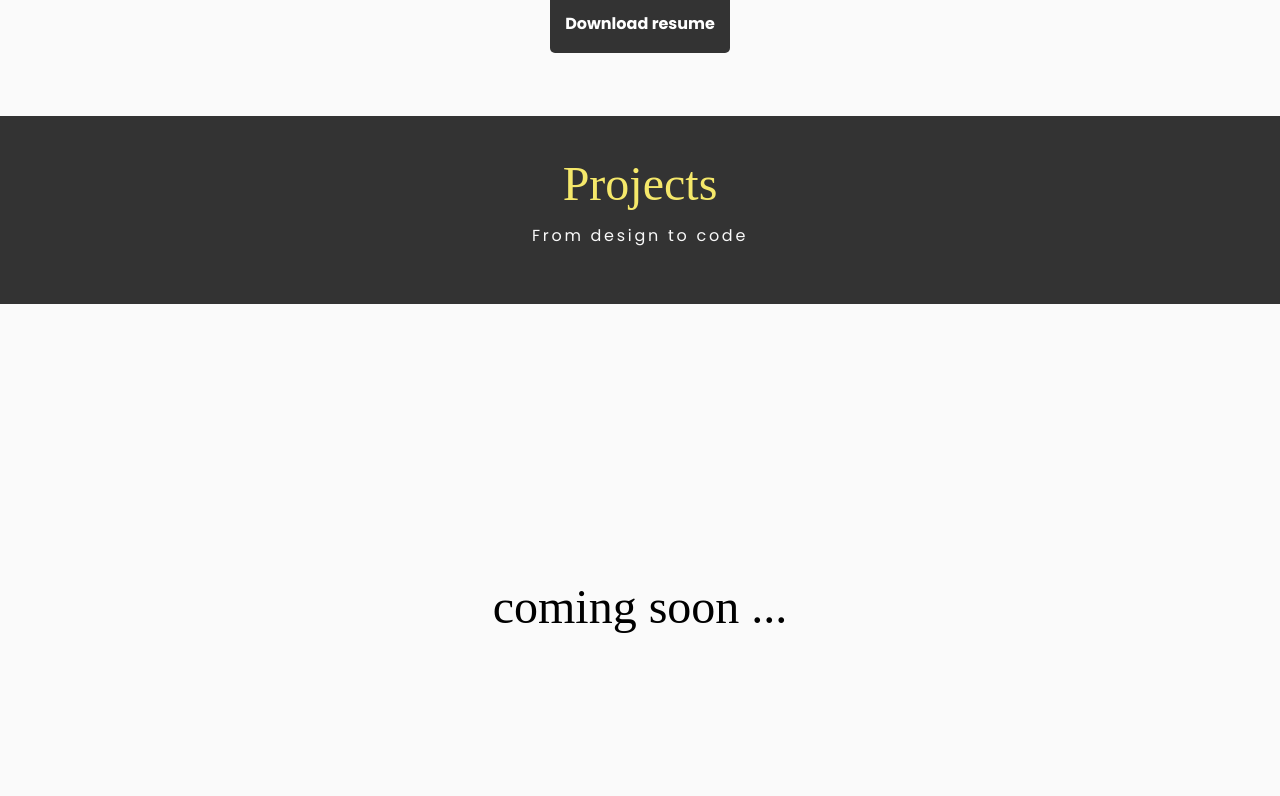
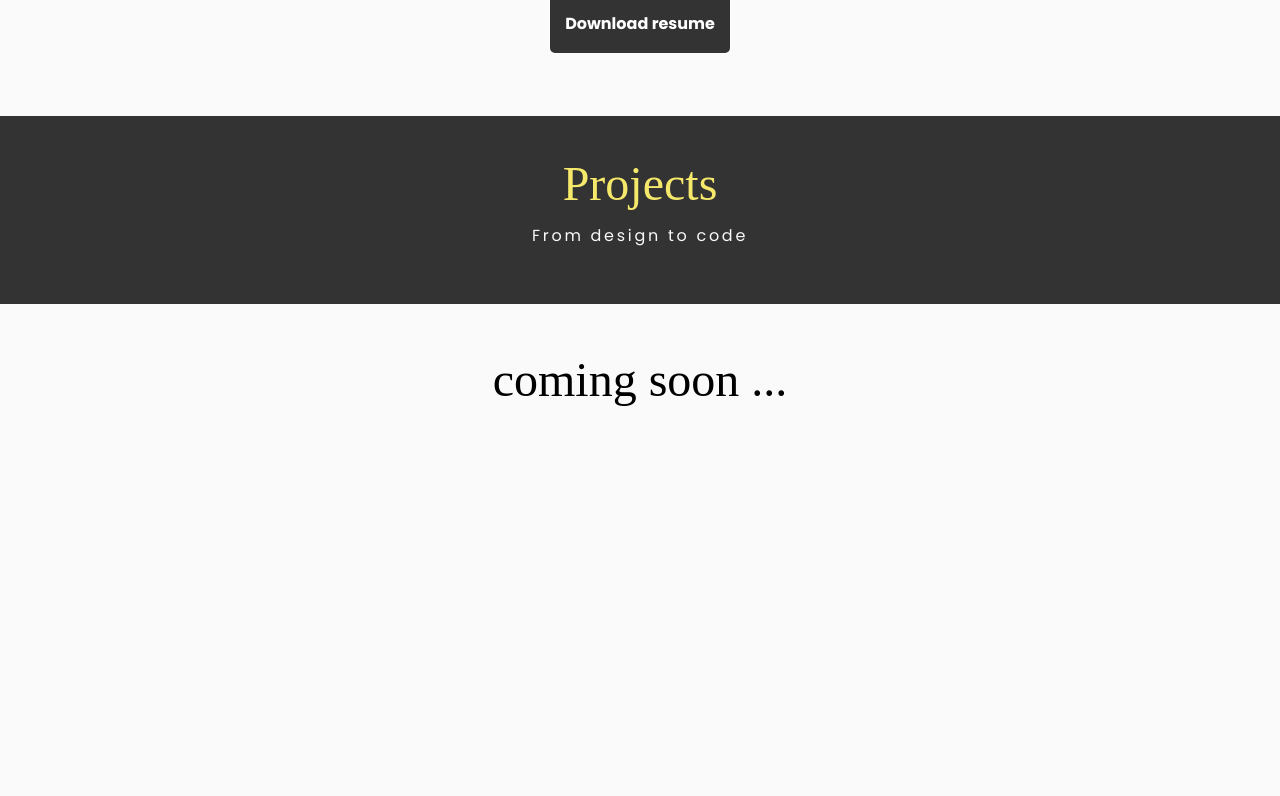
Before and after one commit to poitrew/portfolio, a React (Vite) app: page / in a window 1280 px wide. Shown: the part 684-1480 px from the top of the page. Built offline with nearby package versions, Linux system fonts and the light colour scheme; a web font is replaced by a local one.

Commit message:
Fixed layout bug, set height 100vh to min-height

```diff
--- a/src/App.css
+++ b/src/App.css
@@ -23,7 +23,7 @@
 
 .container {
 	width: 330px;
-	margin: 150px auto 0px;
+	margin: 150px auto 150px;
 }
 
 .btn {
@@ -48,7 +48,7 @@
 /* HERO SECTION */
 
 .hero {
-	height: 100vh;
+	min-height: 100vh;
 	color: white;
 	font-family: 'Poppins', sans-serif;
 }
@@ -165,7 +165,7 @@
 /* PROJECTS */
 
 .projects {
-	height: 100vh;
+	min-height: 100vh;
 	font-family: 'Poppins', sans-serif;
 }
 
```
